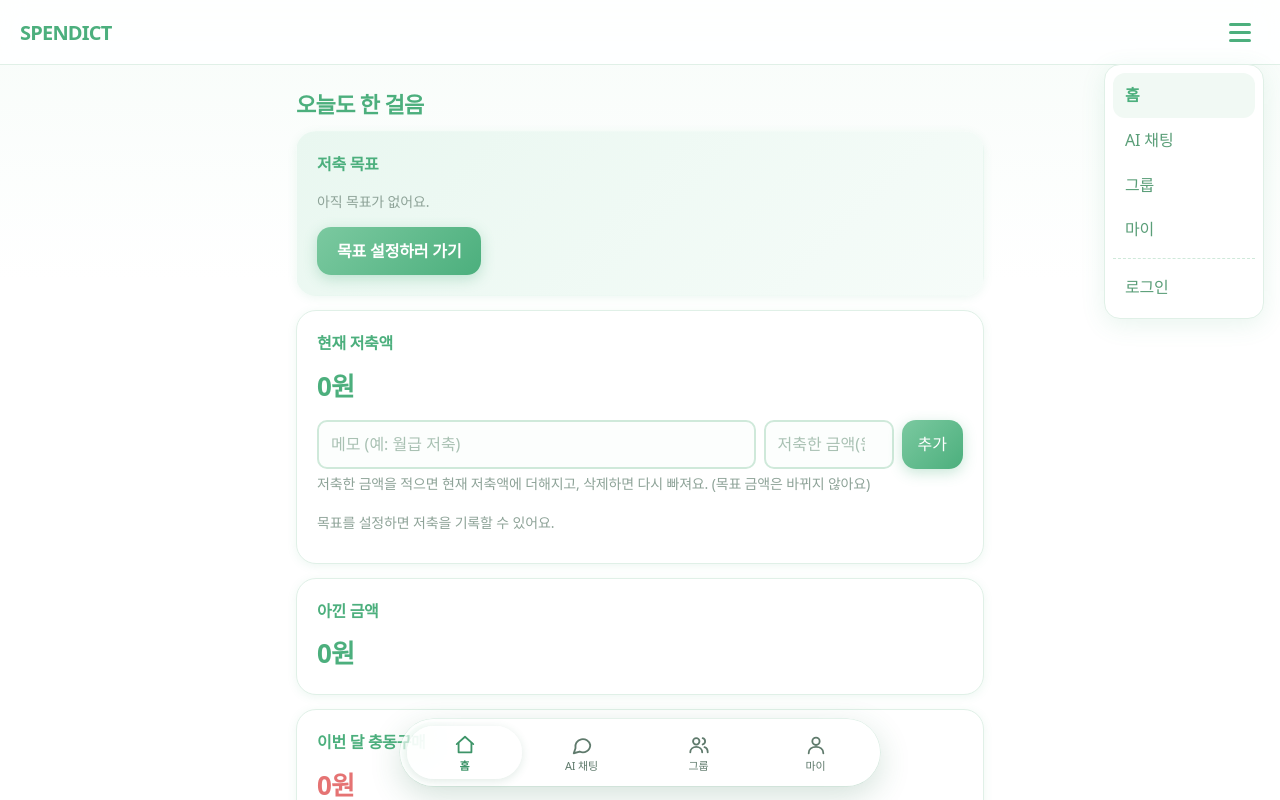
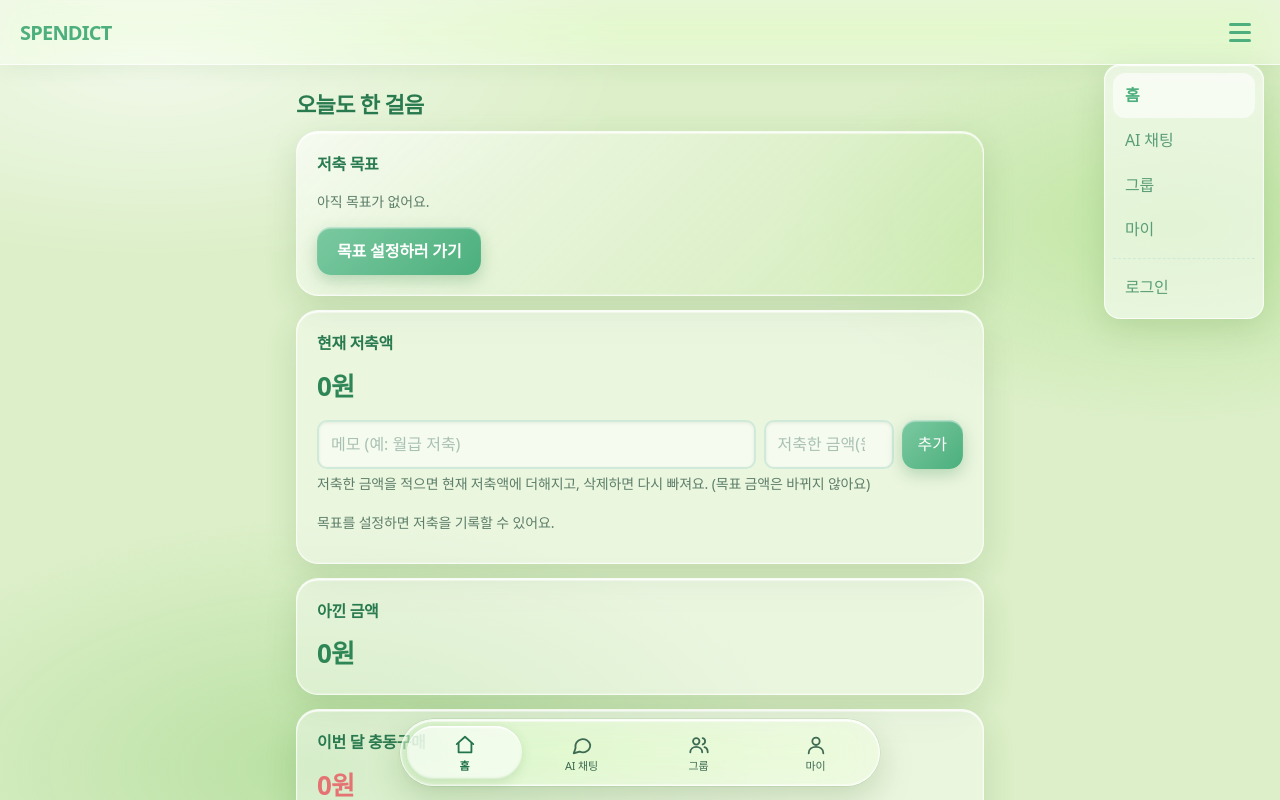
Before and after one commit to dadadaeun09/save, a plain HTML site: page home.html in a window 1280 px wide. Both pictures are taken after a click on the button "메뉴 열기". Shown: the top 800 px of the page. Drawn offline with nearby package versions, Linux system fonts and the light colour scheme; a web font is replaced by a local one.

Commit message:
Apply a frosted-glass theme on a light grass-green background
- 배경을 연한 잔디색(+은은한 빛 번짐)으로 변경
- 카드, 상단바, 펼침 메뉴, 입력창, 버튼, 채팅 말풍선, 로그인 상자를 반투명 유리 질감으로 변경
- 하단 이동바를 참고 이미지처럼 더 투명한 유리 알약과 안쪽 유리 알약으로 변경
- 잔디색 위에서 읽기 편하도록 글자·제목 색을 진한 초록으로 조정
- 기능(HTML/JS)은 수정하지 않고 polish.css만 변경

Co-Authored-By: Claude Sonnet 5.5 <noreply@anthropic.com>

```diff
--- a/polish.css
+++ b/polish.css
@@ -295,3 +295,145 @@ nav#tabbar a:hover:not(.active) {
 @media (prefers-reduced-motion: reduce) {
   *, *::before, *::after { animation: none !important; transition: none !important; }
 }
+
+/* =========================================================
+   유리(글래스) 테마 - 연한 잔디색 배경 위에 비치는 반투명 유리 칸
+   ---------------------------------------------------------
+   기능은 건드리지 않고 색과 모양만 덧입혀요. 이 블록을 지우면 이전 디자인으로 돌아가요.
+   ========================================================= */
+:root {
+  --g-ink: #2c6a49;            /* 기본 글자: 잔디 위에서도 잘 읽히는 진한 초록 */
+  --g-ink-soft: #5d7e69;       /* 보조 글자 */
+  --g-heading: #2a7a50;        /* 제목 */
+  --g-glass: rgba(255, 255, 255, 0.42);
+  --g-glass-strong: rgba(255, 255, 255, 0.62);
+  --g-rim: rgba(255, 255, 255, 0.72);
+  --g-shadow: 0 10px 32px rgba(58, 110, 38, 0.16);
+  --g-blur: blur(22px) saturate(180%);
+}
+
+/* ----- 배경: 연한 잔디색 + 유리 뒤에서 은은하게 번지는 빛 ----- */
+body {
+  color: var(--g-ink);
+  background:
+    radial-gradient(60% 40% at 12% 8%, rgba(255, 255, 255, 0.60), transparent 62%),
+    radial-gradient(50% 40% at 92% 28%, rgba(168, 222, 132, 0.55), transparent 62%),
+    radial-gradient(60% 50% at 25% 96%, rgba(150, 210, 125, 0.50), transparent 62%),
+    #dcefc8;
+  background-attachment: fixed;
+}
+h2, h3, .card h3 { color: var(--g-heading); }
+.muted, .profile-sub { color: var(--g-ink-soft); }
+.big { color: #2e8656; }
+::placeholder { color: #86a393; }
+
+/* ----- 유리 칸 (카드) ----- */
+.card, .box {
+  background: var(--g-glass);
+  -webkit-backdrop-filter: var(--g-blur);
+  backdrop-filter: var(--g-blur);
+  border: 1px solid var(--g-rim);
+  border-radius: 22px;
+  box-shadow:
+    inset 0 1.5px 1px rgba(255, 255, 255, 0.9),
+    inset 0 -1px 1px rgba(255, 255, 255, 0.3),
+    var(--g-shadow);
+}
+.card:hover { box-shadow: inset 0 1.5px 1px rgba(255, 255, 255, 0.95), inset 0 -1px 1px rgba(255, 255, 255, 0.35), 0 14px 36px rgba(58, 110, 38, 0.20); }
+.card.soft {
+  background: linear-gradient(135deg, rgba(255, 255, 255, 0.60), rgba(196, 232, 162, 0.34));
+  border-color: var(--g-rim);
+}
+
+/* ----- 상단바, 펼침 메뉴 ----- */
+.topbar, .navbar {
+  background: rgba(255, 255, 255, 0.38);
+  -webkit-backdrop-filter: var(--g-blur);
+  backdrop-filter: var(--g-blur);
+  border-bottom: 1px solid var(--g-rim);
+  box-shadow: 0 4px 20px rgba(58, 110, 38, 0.08);
+}
+.dropdown {
+  background: rgba(255, 255, 255, 0.55);
+  -webkit-backdrop-filter: var(--g-blur);
+  backdrop-filter: var(--g-blur);
+  border: 1px solid var(--g-rim);
+  box-shadow: inset 0 1px 1px rgba(255, 255, 255, 0.9), var(--g-shadow);
+}
+.dropdown a.active, .dropdown a:hover, .dropdown button:hover { background: rgba(255, 255, 255, 0.6); }
+.menu-button:hover { background: rgba(255, 255, 255, 0.5); }
+
+/* ----- 하단 이동바: 참고 이미지처럼 투명한 유리 알약 + 안쪽 유리 알약 ----- */
+.bottom-bar,
+nav#tabbar .inner {
+  background: rgba(255, 255, 255, 0.26);
+  -webkit-backdrop-filter: blur(26px) saturate(200%);
+  backdrop-filter: blur(26px) saturate(200%);
+  border: 1px solid rgba(255, 255, 255, 0.75);
+  box-shadow:
+    inset 0 1.5px 1px rgba(255, 255, 255, 0.95),
+    inset 0 -1px 1px rgba(255, 255, 255, 0.4),
+    0 12px 34px rgba(58, 110, 38, 0.22),
+    0 0 0 0.5px rgba(58, 130, 70, 0.18);
+}
+.bottom-bar a, nav#tabbar button, nav#tabbar a { color: #3d6a52; }
+.bottom-bar a.active, nav#tabbar button.active, nav#tabbar a.active {
+  background: rgba(255, 255, 255, 0.58);
+  color: #23744a;
+  box-shadow: inset 0 1.5px 1px rgba(255, 255, 255, 1), inset 0 -1px 2px rgba(120, 190, 120, 0.25), 0 3px 12px rgba(58, 110, 38, 0.16);
+}
+.bottom-bar a:hover:not(.active), nav#tabbar button:hover:not(.active), nav#tabbar a:hover:not(.active) { background: rgba(255, 255, 255, 0.34); }
+
+/* ----- 입력창 ----- */
+input, select, textarea {
+  background: rgba(255, 255, 255, 0.5);
+  border: 1px solid rgba(255, 255, 255, 0.85);
+  color: var(--g-ink);
+  box-shadow: inset 0 1px 3px rgba(58, 110, 38, 0.10);
+}
+input:focus, select:focus, textarea:focus {
+  background: rgba(255, 255, 255, 0.78);
+  border-color: var(--p-green);
+  box-shadow: 0 0 0 4px rgba(76, 175, 125, 0.20);
+}
+
+/* ----- 버튼 ----- */
+.btn {
+  box-shadow: inset 0 1.5px 1px rgba(255, 255, 255, 0.55), 0 6px 16px rgba(58, 140, 80, 0.30);
+}
+.btn.ghost, .btn.outline {
+  background: rgba(255, 255, 255, 0.5);
+  border: 1px solid rgba(255, 255, 255, 0.85);
+  color: #23744a;
+  box-shadow: inset 0 1px 1px rgba(255, 255, 255, 0.9);
+}
+.btn.ghost:hover, .btn.outline:hover { background: rgba(255, 255, 255, 0.72); }
+.del:hover { background: rgba(255, 255, 255, 0.6); }
+
+/* ----- 진행 막대 ----- */
+.bar, .progress { background: rgba(255, 255, 255, 0.55); box-shadow: inset 0 1px 3px rgba(58, 110, 38, 0.14); }
+
+/* ----- 목록, 구분선, 작은 라벨 ----- */
+ul.list li, .member, .item, .item + .item, .row + .row { border-color: rgba(58, 110, 38, 0.14); }
+.member.me { background: rgba(255, 255, 255, 0.5); }
+.badge, .tag { background: rgba(255, 255, 255, 0.62); color: #23744a; }
+
+/* ----- 채팅 ----- */
+.msg.ai {
+  background: rgba(255, 255, 255, 0.55);
+  -webkit-backdrop-filter: var(--g-blur);
+  backdrop-filter: var(--g-blur);
+  border: 1px solid var(--g-rim);
+  box-shadow: inset 0 1px 1px rgba(255, 255, 255, 0.9), var(--p-shadow-sm);
+}
+.choices button { background: rgba(255, 255, 255, 0.55); border: 1px solid var(--g-rim); color: #23744a; }
+.choices button:hover { background: rgba(255, 255, 255, 0.8); }
+#chatform { background: transparent; }
+
+/* ----- 로그인 탭 ----- */
+.tabs { background: rgba(255, 255, 255, 0.4); border: 1px solid var(--g-rim); }
+.tabs button { color: var(--g-ink-soft); }
+.tabs button.active { background: rgba(255, 255, 255, 0.78); color: var(--g-heading); }
+
+/* ----- 마이 페이지 아바타 (사진이 없을 때 초록 동그라미) ----- */
+.avatar { box-shadow: inset 0 1.5px 1px rgba(255, 255, 255, 0.5), 0 4px 12px rgba(58, 140, 80, 0.28); }
```
